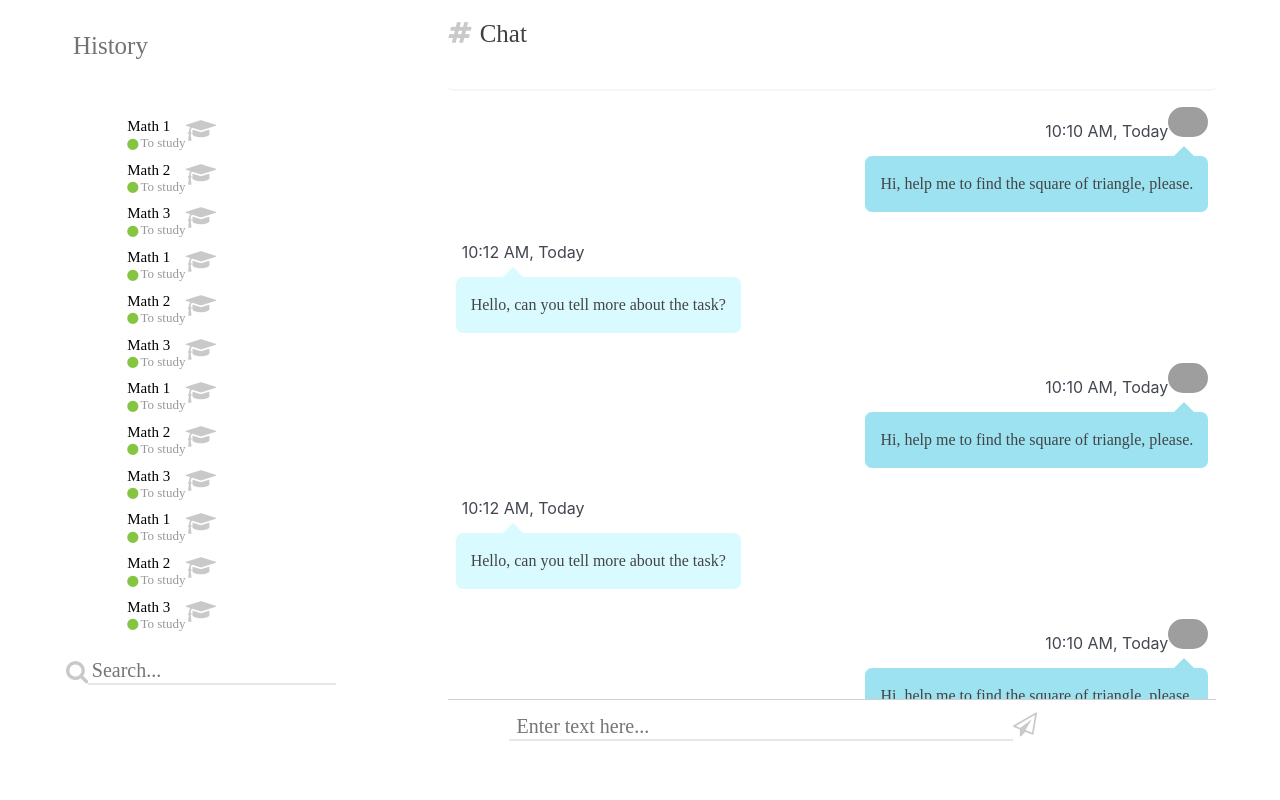
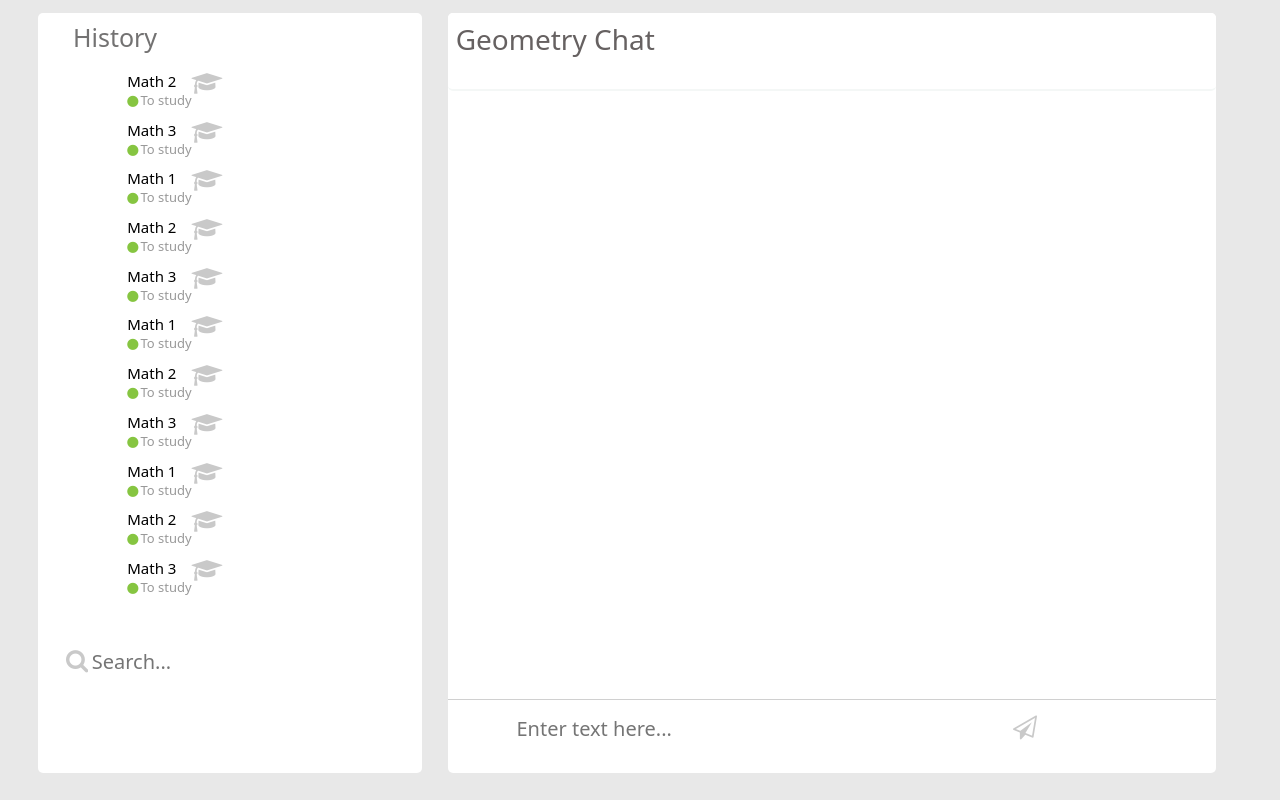
Before and after one commit to MakarenkoAI/geometry-app, a React (Create React App) app: page /chat in a window 1280 px wide. Built offline with nearby package versions, Linux system fonts and the light colour scheme; grey boxes are pictures that could not be loaded.

Commit message:
add functional input

```diff
--- a/src/pages/Chat/chat.css
+++ b/src/pages/Chat/chat.css
@@ -1,13 +1,14 @@
 #parent {
     height: 100vh;
-    width: 30vw;
+    width: 35vw;
     background-color: rgb(240, 240, 240);
 }
 
 #fullscreen {
     height: 100vh;
     width: 100vw;
-    background-color: #ffffff;
+    background-color: #e8e8e8;
+    position: fixed;
 }
 
 .title {
@@ -15,7 +16,7 @@
     padding-left: 10%;
     font-size: 25px;
     color: rgb(115, 114, 114);
-    font-family: 'Rancho', cursive;
+    font-family: system-ui;
     font-style: normal;
     text-align: center;
     justify-content: center;
@@ -52,6 +53,10 @@
     margin-right: 1%;
     margin-left: 1%;
     margin-bottom: 1%;
+    /* border-left: thick solid #9fb1b8; */
+    /* border-right: thick solid #b5eeff;
+    border-top: thick solid #b5eeff;
+    border-bottom: thick solid #b5eeff; */
 }
 
 .people-list .chat-list li {
@@ -113,9 +118,9 @@
     float: left;
     padding-left: 1%;
     padding-top: 1%;
-    font-size: 25px;
-    color: rgb(67, 63, 63);
-    font-family: 'Rancho', cursive;
+    font-size: 28px;
+    color: rgb(102, 97, 97);
+    font-family: system-ui;;
     font-style: normal;
     text-align: center;
     justify-content: center;
@@ -135,8 +140,8 @@
 .chat .chat-history ul li {
     list-style: none;
     margin-bottom: 30px;
-    margin-left: 1%;
-    margin-right: 1%;
+    margin-left: 2%;
+    margin-right: 2%;
 }
 
 .chat .chat-history ul li:last-child {
@@ -166,7 +171,7 @@
     border-radius: 7px;
     display: inline-block;
     position: relative;
-    font-family: 'Rancho', cursive;
+    font-family: system-ui;
     font-style: normal;
 }
 
@@ -189,31 +194,10 @@
     /*left message*/
 }
 
-.chat .chat-history .my-message:after {
-    bottom: 100%;
-    left: 20%;
-    border: solid transparent;
-    content: " ";
-    height: 0;
-    width: 0;
-    position: absolute;
-    pointer-events: none;
-    border-bottom-color: #d9fbff;
-    /*left message*/
-    border-width: 10px;
-    margin-left: -10px
-}
-
 .chat .chat-history .other-message {
     background: #9ce2f0;
     /*right message*/
-    text-align: right
-}
-
-.chat .chat-history .other-message:after {
-    border-bottom-color: #9ce2f0;
-    /*right message*/
-    left: 93%
+    text-align: right;
 }
 
 .chat .chat-message {
@@ -269,11 +253,11 @@ input[type=text] {
     appearance: auto;
     border: none;
     outline: none;
-    border-bottom: .1em solid #e7e7e7;
-    background: rgba(#d3efff, .2);
+    /* border-bottom: .1em solid #e7e7e7; */
+    background: rgba(#ffffff, .2);
     border-radius: .2em .2em 0 0;
-    color: rgb(67, 63, 63);
-    font-family: 'Rancho', cursive;
+    color: rgb(120, 116, 116);
+    font-family: system-ui;
     font-style: normal;
     font-size: 20px;
 }
@@ -281,6 +265,8 @@ input[type=text] {
 .vertical-scroll {
     margin: 0 auto;
     overflow-y: scroll;
+    flex-direction: column-reverse;
+    display: flex;
 }
 
 .hidden::-webkit-scrollbar {
@@ -294,7 +280,7 @@ input[type=text] {
 }
 
 .subjecttext {
-    font-family: 'Rancho', cursive;
+    font-family: system-ui;
     font-style: normal;
     font-size: 14px;
 }
@@ -304,3 +290,10 @@ input[type=text] {
     text-shadow: 1px 1px 1px #ffffff;
     font-size: 1.5em;
 }
+
+.multiline {
+    white-space: pre-wrap;
+    word-wrap: break-word;
+    overflow-wrap: anywhere;
+    hyphens: auto;
+}
--- a/src/pages/Chat/components/ChatComponent.js
+++ b/src/pages/Chat/components/ChatComponent.js
@@ -9,7 +9,6 @@ const ChatComponent = () => {
             <SubjectList />
             <ChatWindow />
         </div>
-
     );
 };
 
--- a/src/pages/Chat/components/ChatWindow.js
+++ b/src/pages/Chat/components/ChatWindow.js
@@ -1,4 +1,4 @@
-import React, { useState } from 'react';
+import React, { useState, useEffect } from 'react';
 import '../chat.css';
 
 const Title = () => {
@@ -7,30 +7,38 @@ const Title = () => {
             {/* <a href="http://localhost:3000/chat" data-toggle="modal" data-target="#view_info">
                 <img src="https://th.bing.com/th/id/OIP.A8lyNalw4uW0GtMhQB_9ZAHaHa?w=800&h=800&rs=1&pid=ImgDetMain" alt="avatar" />
             </a> */}
-            <i id="buttons" class="fa fa-hashtag" aria-hidden="true" style={{ float: 'left', marginTop: '1%' }}></i>
-            <span className='chat-about'>Chat</span>
+            {/* <i id="buttons" class="fa fa-hashtag" aria-hidden="true" style={{ float: 'left', marginTop: '1%' }}></i> */}
+            <span className='chat-about'>Geometry Chat</span>
         </div>
     );
 }
 
-const UserInput = () => {
+//TODO
+const ProcessMessage = ({ message }) => {
+    //    There should be prossesing with nlp
+}
+
+const UserInput = ({ onButtonClick }) => {
     const [value, setValue] = useState("");
     function handle() {
-        alert(value);
         console.log(value);
+        onButtonClick(value);
+        setValue("");
     }
     return (
         <div className="chat-message">
             <div className="input-group mb-0">
                 <div className="input-group-prepend pad">
                     <input name="inputMessage" type="text" className="form-control" placeholder="Enter text here..."
-                        value={value} // ...force the input's value to match the state variable...
+                        value={value}
                         onChange={(e) => { setValue(e.target.value) }}
                         onKeyUp={(e) => {
                             if (e.key === 'Enter') {
-                                alert(e.target.value);
+                                onButtonClick(e.target.value);
+                                setValue("");
                             }
-                        }} />
+                        }}
+                        autoComplete="off" />
                     <span className="input-group-text"><i id="buttons" class="fa fa-paper-plane-o fa-2x" onClick={handle}></i></span>
                 </div>
             </div>
@@ -54,28 +62,53 @@ const InputMessage = ({ messageText }) => {
         <li className="clearfix">
             <div className="message-data float-right">
                 <span className="message-data-time">10:10 AM, Today</span>
-                <img src="https://bootdey.com/img/Content/avatar/avatar7.png" alt="avatar/" />
+                {/* <img src="https://bootdey.com/img/Content/avatar/avatar7.png" alt="avatar/" /> */}
             </div>
-            <div className="message other-message float-right">{messageText}</div>
+            <div className="message other-message float-right multiline">{messageText}</div>
         </li>
     );
 }
 
+const Message = ({ text, classMessage }) => {
+    if (classMessage == 'output') {
+        return (<OutputMessage messageText={text} />);
+    }
+    else {
+        return (
+            <InputMessage messageText={text} />
+        );
+    }
+}
+
+//TODO
+let messages = [
+// history of messages
+// should be stored with Cookies or smth like that
+]
+
 const ChatWindow = () => {
+    const [message, setMessage] = useState("");
+
+    const handleMessage = (msg) => {
+        setMessage(msg);
+        ProcessMessage(msg);
+        messages.push({ text: msg, class: 'input' });
+        messages.push({ text: "okay", class: 'output' });
+    };
+
     return (
         <div className="chat row">
             <Title />
             <div className="chat-history vertical-scroll">
                 <ul>
-                    <InputMessage messageText={"Hi, help me to find the square of triangle, please."} />
-                    <OutputMessage messageText={"Hello, can you tell more about the task?"} />
-                    <InputMessage messageText={"Hi, help me to find the square of triangle, please."} />
-                    <OutputMessage messageText={"Hello, can you tell more about the task?"} />
-                    <InputMessage messageText={"Hi, help me to find the square of triangle, please."} />
-                    <OutputMessage messageText={"Hello, can you tell more about the task?"} />
+                    {
+                        messages.map((msg, index) => {
+                            return <Message text={msg.text} classMessage={msg.class} />;
+                        })
+                    }
                 </ul>
             </div>
-            <UserInput />
+            <UserInput onButtonClick={handleMessage} />
         </div>
     );
 }
--- a/src/pages/Chat/components/SubjectList.js
+++ b/src/pages/Chat/components/SubjectList.js
@@ -11,7 +11,8 @@ const Search = () => {
                         if (e.key === 'Enter') {
                             alert(e.target.value);
                         }
-                    }} />
+                    }}
+                    autocomplete="off" />
             </div>
         </div>
     );
@@ -34,7 +35,7 @@ const HistoryPart = ({ name, tag, active }) => {
 const SubjectList = () => {
     return (
         <div className="people-list row">
-            <div style={{ width: "90%", height: "6%", paddingTop: "2%", paddingTop: "5%" }}>
+            <div style={{ width: "90%", height: "6%", paddingTop: "2%" }}>
                 <span className='title'>History</span>
             </div>
             <div style={{ width: "80%", height: "70%", paddingBottom: "2%", paddingTop: "5%" }} className='hidden vertical-scroll'>
--- a/src/pages/Editor/editor.css
+++ b/src/pages/Editor/editor.css
@@ -2,6 +2,7 @@
   display: flex;
   flex-direction: column;
   height: 100vh;
+  position:fixed;
 }
 
 .toolbar {
--- a/src/pages/Editor/editor.js
+++ b/src/pages/Editor/editor.js
@@ -12,7 +12,7 @@ const Editor = () => {
     const [selectedFigure, setSelectedFigure] = useState(null); // State for selected figure
 
     return (
-        <div style={{ display: 'flex', height: '100vh' }}>
+        <div style={{ display: 'flex', height: '100vh', position:'fixed' }}>
             <Toolbar setSelectedTool={setSelectedTool} />
             <div >
                 <div style={{ display: 'flex', height: '11vh' }}>
```
